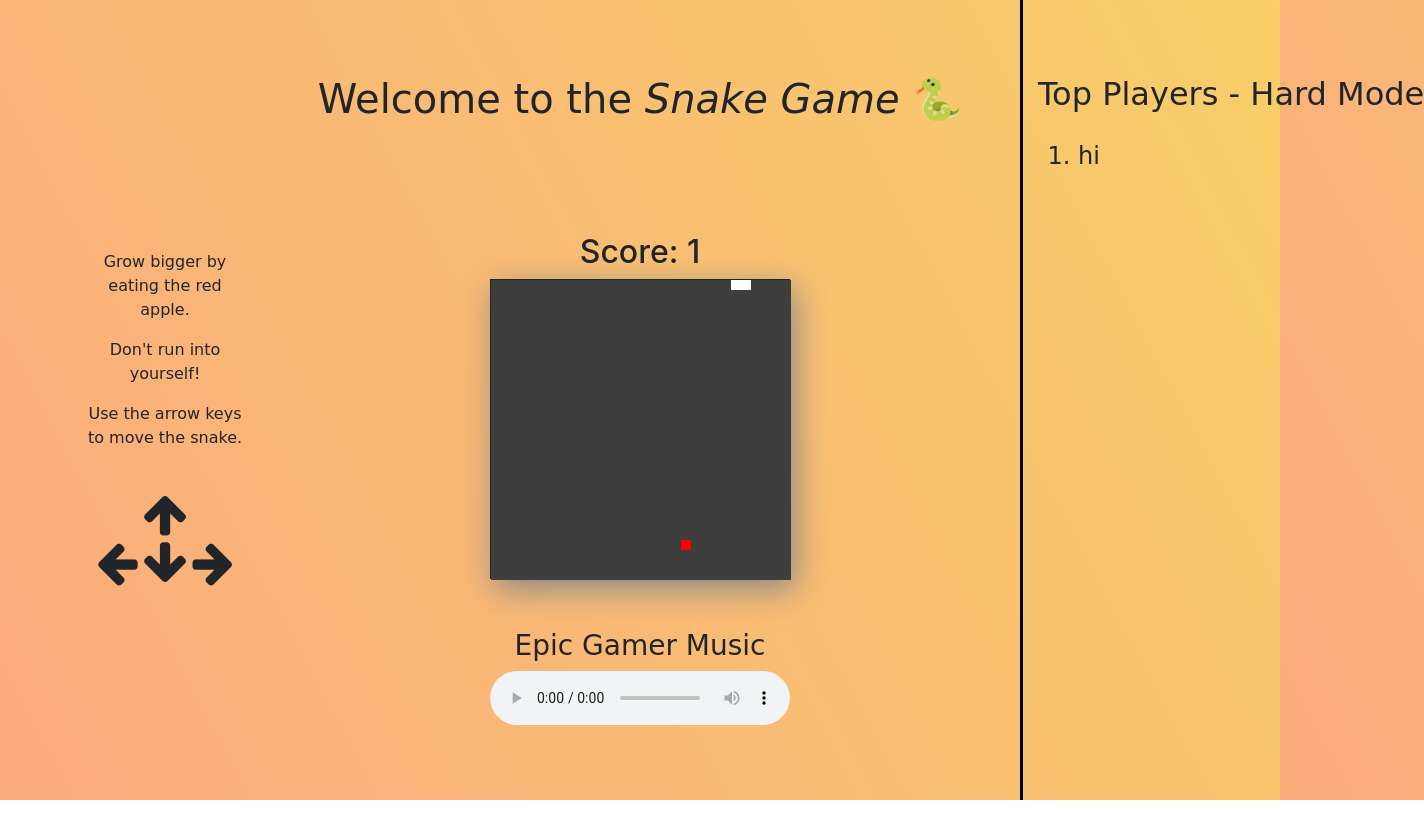
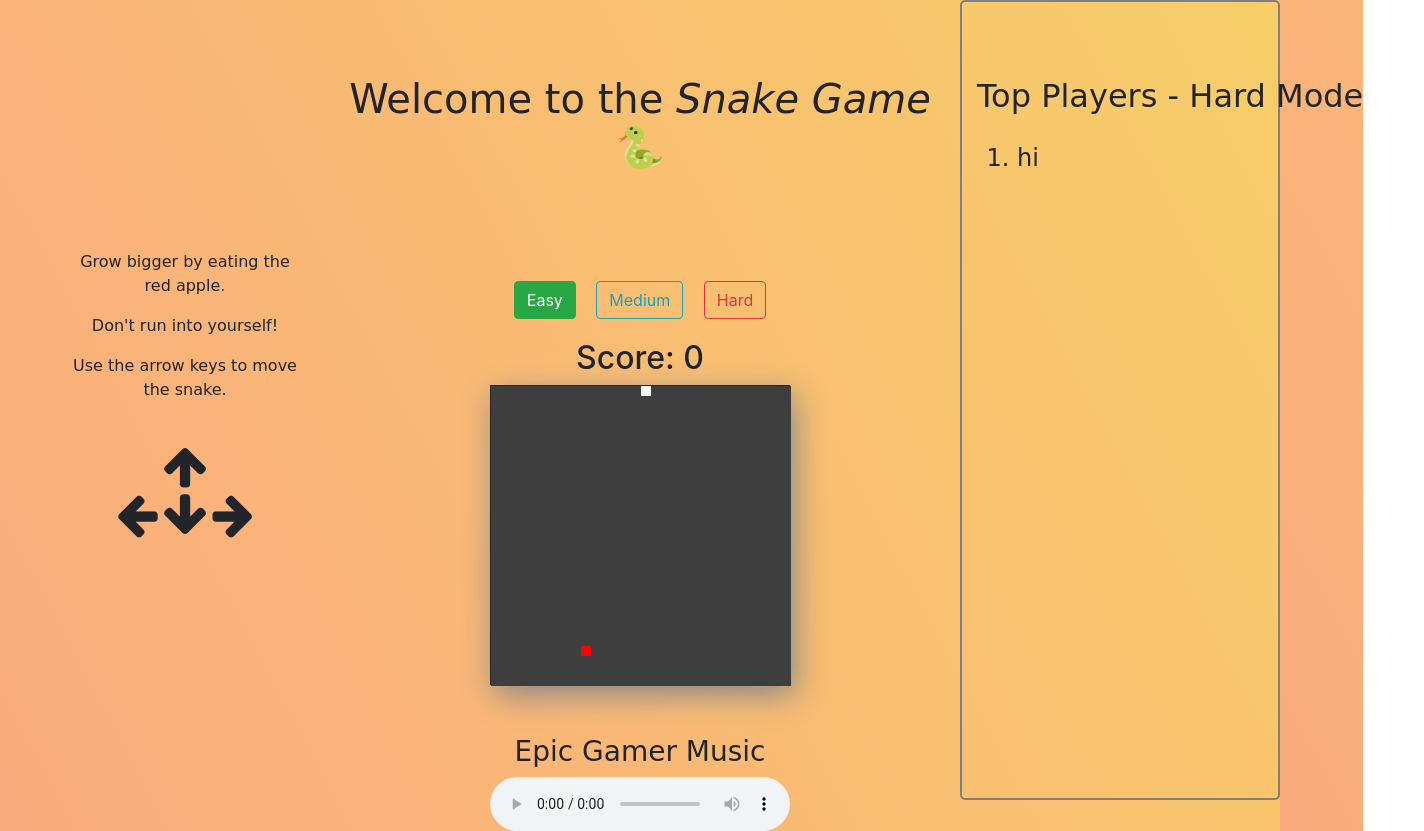
Before and after one commit to klmui/Snake-Game, a plain HTML site: page index.html in a window 1280 px wide. Shown: the whole page, 1424 px wide, since content can reach past the window. Before the commit the page ends 800 px from the top, so only its background shows below. Drawn offline with nearby package versions, Linux system fonts and the light colour scheme.

Commit message:
implement difficulties

```diff
--- a/draw.js
+++ b/draw.js
@@ -7,8 +7,10 @@ const columns = canvas.width / scale;
 
 var snake;
 
+var interval = 200;
+
 // Wrap it in parenthesis and put parenthesis after function to call right away
-(function setup() {
+function setup() {
   snake = new Snake();
   fruit = new Fruit();
   fruit.pickLocation();
@@ -26,9 +28,12 @@ var snake;
     }
 
     snake.checkCollision();
+    console.log(interval);
     document.querySelector('.score').innerText = "Score: " + snake.total;
-  }, 200);
-}());
+  }, interval);
+};
+
+setup();
 
 window.addEventListener('keydown', ((event) => {
   const direction = event.key.replace('Arrow', '');
--- a/index.css
+++ b/index.css
@@ -26,10 +26,11 @@ canvas {
   text-align: center;
 }
 
-.sideCol {
+.rightCol {
   font-family: cursive;
-  border-left: 3px solid black;
+  border: 2px solid grey;
   height: 100vh;
+  border-radius: 5px;
 }
 
 .sideContent {
@@ -56,8 +57,15 @@ canvas {
   font-family: cursive;
   text-align: center;
   margin-top: 250px;
+  margin-left: 50px;
+  padding: 0;
 }
 
 .clicked {
   color: lightcoral;
 }
+
+.modes {
+  text-align: center;
+  margin-bottom: 20px;
+}
--- a/index.html
+++ b/index.html
@@ -14,9 +14,9 @@
     <link rel="stylesheet" href="https://cdnjs.cloudflare.com/ajax/libs/font-awesome/4.7.0/css/font-awesome.min.css">
   </head>
   <body onload="playAudio()">
-    <div class="container">
+    <div class="container-fluid">
       <div class="row">
-        <div class="col-2">
+        <div class="col-3">
           <div class="controls">
             <p>Grow bigger by eating the red apple.</p>
             <p>Don't run into yourself!</p>
@@ -30,8 +30,13 @@
           </div>
         </div>
 
-        <div class="col-8">
+        <div class="col-6">
           <h1 class="welcomeText">Welcome to the <em>Snake Game</em> 🐍</h1>
+          <div class="modes">
+            <button type="button" class="btn btn-outline-success mr-3" id="easy" onclick="easyClick()">Easy</button>
+            <button type="button" class="btn btn-outline-info mr-3" id="medium" onclick="mediumClick()">Medium</button>
+            <button type="button" class="btn btn-outline-danger" id="hard" onclick="hardClick()">Hard</button>
+          </div>
           <h2 class="score"></h2>
           <div class="canvasContainer">
             <canvas class="canvas" height="300" width="300"></canvas>
@@ -45,9 +50,9 @@
           </div>
         </div>
 
-        <div class="col-2 sideCol">
+        <div class="col-3 rightCol">
           <div class="sideContent">
-            <h2 style="white-space: nowrap;">Top Players - Hard Mode</h2>
+            <h2 style="white-space: nowrap; text-align: center;">Top Players - Hard Mode</h2>
             <ol class="topPlayers">
               <li>
                 hi
@@ -87,9 +92,66 @@
   <script type="text/javascript" src="snake.js"></script>
   <script type="text/javascript" src="draw.js"></script>
   <script>
+    // Play music
     var x = document.getElementById("myAudio");
     function playAudio() {
       x.play();
     }
+
+    var mode = "easy";
+    changeBtnColor(mode, "easy");
+
+    function easyClick() {
+      resetGame();
+      changeBtnColor(mode, "easy");
+    }
+
+    function mediumClick() {
+      resetGame();
+      changeBtnColor(mode, "medium");
+    }
+
+    function hardClick() {
+      resetGame();
+      changeBtnColor(mode, "hard");
+    }
+
+    function resetGame() {
+      snake.total = 0;
+      snake.tail = [];
+      snake.x = 0;
+      snake.y = 0;
+      fruit.pickLocation();
+    }
+
+    function changeBtnColor(currentMode, newMode) {
+      if (currentMode === "easy") {
+        $("#easy").removeClass('btn btn-success');
+        $("#easy").addClass('btn btn-outline-success');
+      } else if (currentMode === "medium") {
+        $("#medium").removeClass('btn btn-info');
+        $("#medium").addClass('btn btn-outline-info');
+      } else if (currentMode === "hard") {
+        $("#hard").removeClass('btn btn-danger');
+        $("#hard").addClass('btn btn-outline-danger');
+      }
+
+      if (newMode === "easy") {
+        $("#easy").removeClass('btn btn-outline-success');
+        $("#easy").addClass('btn btn-success');
+        interval = 230;
+      } else if (newMode === "medium") {
+        $("#medium").removeClass('btn btn-outline-info');
+        $("#medium").addClass('btn btn-info');
+        interval = 215;
+      } else if (newMode === "hard") {
+        $("#hard").removeClass('btn btn-outline-danger');
+        $("#hard").addClass('btn btn-danger');
+        interval = 200;
+      }
+
+      mode = newMode;
+      setup();
+    }
   </script>
 </html>
--- a/snake.js
+++ b/snake.js
@@ -104,10 +104,7 @@ function Snake() {
         $("#gameOver").modal("show");
         $(".modal-body").text("You died! Your score is " + snake.total + "! Click 'Play Again' to earn a top spot!");
 
-        this.total = 0;
-        this.tail = [];
-        this.x = 0;
-        this.y = 0;
+        resetGame();
       }
     }
   }
```
